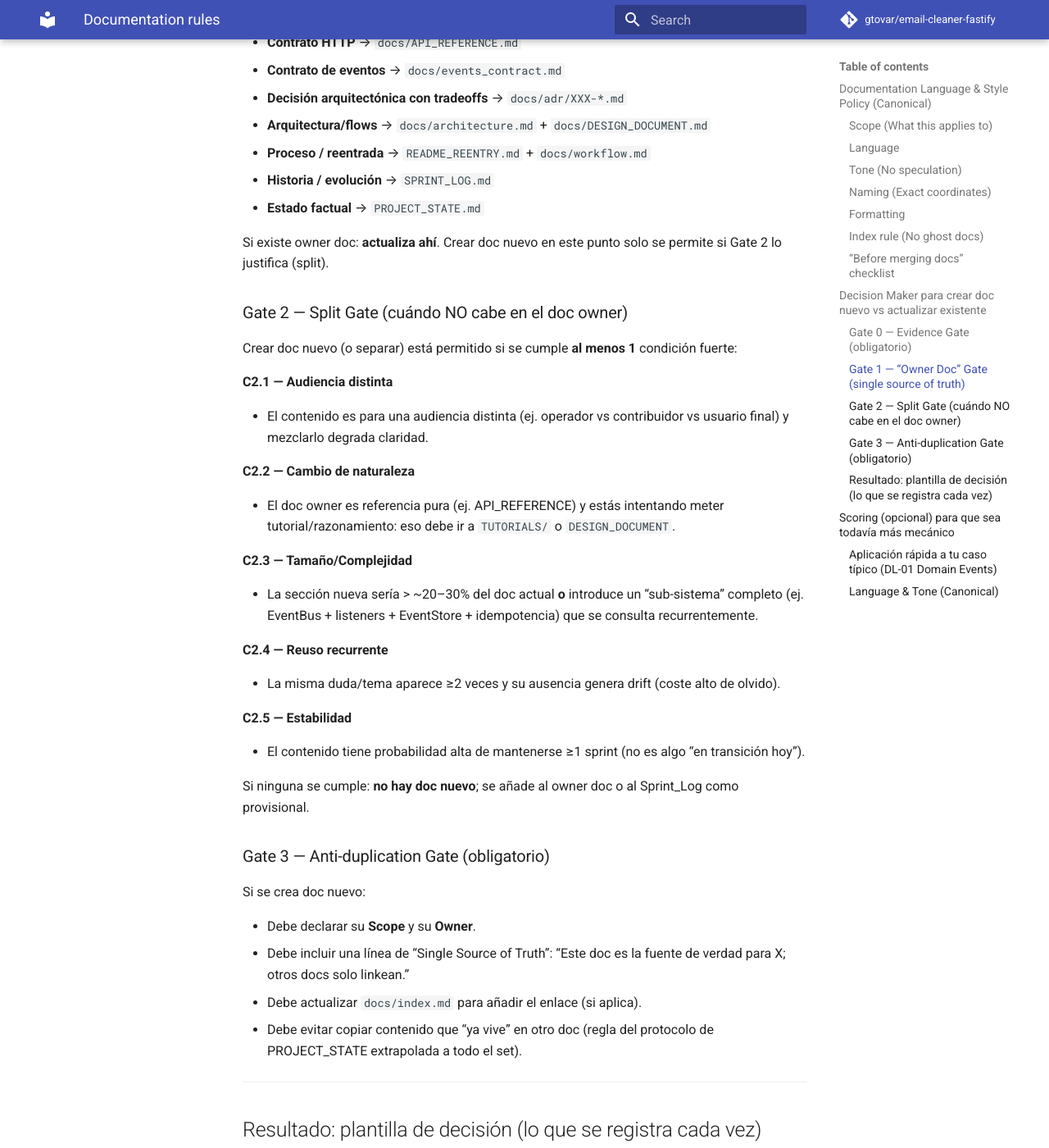
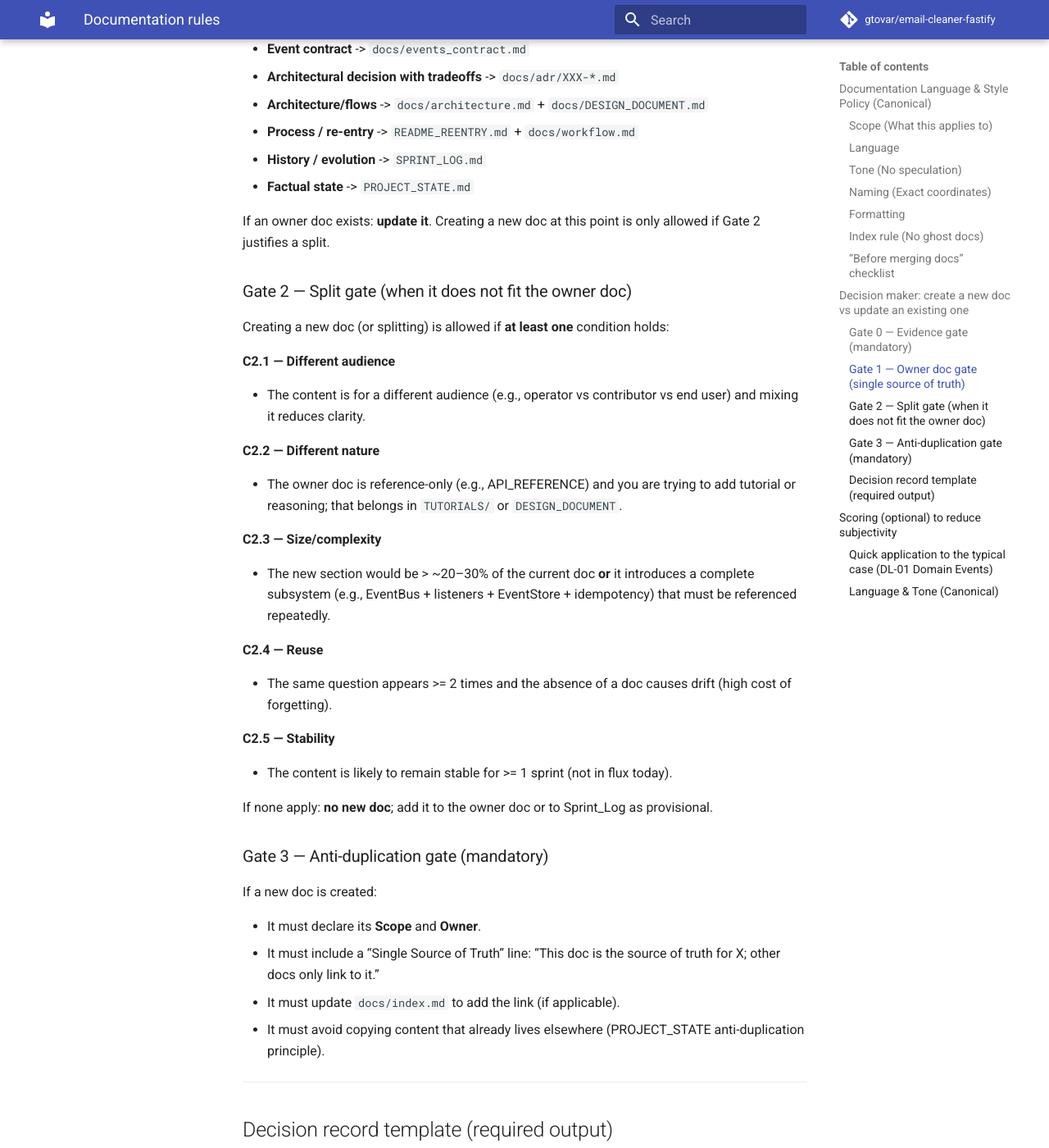
Before and after one commit to gtovar/email-cleaner-fastify, an MkDocs documentation site: the page built from docs/documentation_rules.md, in a window 1280 px wide and 1400 px high, scrolled down 2029 px. Shown: the whole window at 82% size. Built offline with MkDocs 1.6.1 and Material for MkDocs 9.7.7, drawn with Linux system fonts in a browser that asks for light colours; comment, search, counter and statistics services are not loaded; some of the changed text lies outside the part shown.

```diff
--- a/docs/documentation_rules.md
+++ b/docs/documentation_rules.md
@@ -44,80 +44,80 @@ Any new canonical doc MUST be referenced in:
 - [ ] Doc Health checks pass (fences, canonical links)
 
 
-# Decision Maker para crear doc nuevo vs actualizar existente
+# Decision maker: create a new doc vs update an existing one
 
-La regla principal (default):
+Default rule:
 
-> **Actualizar un doc existente**.
-> **Crear doc nuevo solo si pasa un set de gates**.
+> **Update an existing document.**
+> **Create a new document only if it passes the gates below.**
 
-### Gate 0 — Evidence Gate (obligatorio)
+### Gate 0 — Evidence gate (mandatory)
 
-**Pregunta:** ¿Tengo evidencia primaria para lo que voy a documentar?
-Evidencia primaria = (diff, código, tests, snapshot, commit).
+**Question:** Do we have primary evidence for what we are documenting?
+Primary evidence = diff, code, tests, snapshot, commit.
 
-* Si **NO**: no se crea doc canónico. Se registra como **“Open Question”** en `SPRINT_LOG.md` o como nota temporal.
-* Si **SÍ**: continúa.
+* If **NO**: do not create a canonical doc. Record it as an **Open Question** in `SPRINT_LOG.md` or as a temporary note.
+* If **YES**: continue.
 
-### Gate 1 — “Owner Doc” Gate (single source of truth)
+### Gate 1 — Owner doc gate (single source of truth)
 
-**Pregunta:** ¿Existe ya un documento cuyo propósito cubre este contenido?
-Mapa de ownership (regla de asignación):
+**Question:** Does a document already exist whose scope covers this content?
+Ownership map:
 
-* **Contrato HTTP** → `docs/API_REFERENCE.md`
-* **Contrato de eventos** → `docs/events_contract.md`
-* **Decisión arquitectónica con tradeoffs** → `docs/adr/XXX-*.md`
-* **Arquitectura/flows** → `docs/architecture.md` + `docs/DESIGN_DOCUMENT.md`
-* **Proceso / reentrada** → `README_REENTRY.md` + `docs/workflow.md`
-* **Historia / evolución** → `SPRINT_LOG.md`
-* **Estado factual** → `PROJECT_STATE.md`
+* **HTTP contract** -> `docs/API_REFERENCE.md`
+* **Event contract** -> `docs/events_contract.md`
+* **Architectural decision with tradeoffs** -> `docs/adr/XXX-*.md`
+* **Architecture/flows** -> `docs/architecture.md` + `docs/DESIGN_DOCUMENT.md`
+* **Process / re-entry** -> `README_REENTRY.md` + `docs/workflow.md`
+* **History / evolution** -> `SPRINT_LOG.md`
+* **Factual state** -> `PROJECT_STATE.md`
 
-Si existe owner doc: **actualiza ahí**.
-Crear doc nuevo en este punto solo se permite si Gate 2 lo justifica (split).
+If an owner doc exists: **update it**.
+Creating a new doc at this point is only allowed if Gate 2 justifies a split.
 
-### Gate 2 — Split Gate (cuándo NO cabe en el doc owner)
+### Gate 2 — Split gate (when it does not fit the owner doc)
 
-Crear doc nuevo (o separar) está permitido si se cumple **al menos 1** condición fuerte:
+Creating a new doc (or splitting) is allowed if **at least one** condition holds:
 
-**C2.1 — Audiencia distinta**
+**C2.1 — Different audience**
 
-* El contenido es para una audiencia distinta (ej. operador vs contribuidor vs usuario final) y mezclarlo degrada claridad.
+* The content is for a different audience (e.g., operator vs contributor vs end user) and mixing it reduces clarity.
 
-**C2.2 — Cambio de naturaleza**
+**C2.2 — Different nature**
 
-* El doc owner es referencia pura (ej. API_REFERENCE) y estás intentando meter tutorial/razonamiento: eso debe ir a `TUTORIALS/` o `DESIGN_DOCUMENT`.
+* The owner doc is reference-only (e.g., API_REFERENCE) and you are trying to add tutorial or reasoning; that belongs in `TUTORIALS/` or `DESIGN_DOCUMENT`.
 
-**C2.3 — Tamaño/Complejidad**
+**C2.3 — Size/complexity**
 
-* La sección nueva sería > ~20–30% del doc actual **o** introduce un “sub-sistema” completo (ej. EventBus + listeners + EventStore + idempotencia) que se consulta recurrentemente.
+* The new section would be > ~20–30% of the current doc **or** it introduces a complete subsystem (e.g., EventBus + listeners + EventStore + idempotency) that must be referenced repeatedly.
 
-**C2.4 — Reuso recurrente**
+**C2.4 — Reuse**
 
-* La misma duda/tema aparece ≥2 veces y su ausencia genera drift (coste alto de olvido).
+* The same question appears >= 2 times and the absence of a doc causes drift (high cost of forgetting).
 
-**C2.5 — Estabilidad**
+**C2.5 — Stability**
 
-* El contenido tiene probabilidad alta de mantenerse ≥1 sprint (no es algo “en transición hoy”).
+* The content is likely to remain stable for >= 1 sprint (not in flux today).
 
-Si ninguna se cumple: **no hay doc nuevo**; se añade al owner doc o al Sprint_Log como provisional.
+If none apply: **no new doc**; add it to the owner doc or to Sprint_Log as provisional.
 
-### Gate 3 — Anti-duplication Gate (obligatorio)
+### Gate 3 — Anti-duplication gate (mandatory)
 
-Si se crea doc nuevo:
+If a new doc is created:
 
-* Debe declarar su **Scope** y su **Owner**.
-* Debe incluir una línea de “Single Source of Truth”:
-  “Este doc es la fuente de verdad para X; otros docs solo linkean.”
-* Debe actualizar `docs/index.md` para añadir el enlace (si aplica).
-* Debe evitar copiar contenido que “ya vive” en otro doc (regla del protocolo de PROJECT_STATE extrapolada a todo el set).
+* It must declare its **Scope** and **Owner**.
+* It must include a “Single Source of Truth” line:
+  “This doc is the source of truth for X; other docs only link to it.”
+* It must update `docs/index.md` to add the link (if applicable).
+* It must avoid copying content that already lives elsewhere (PROJECT_STATE anti-duplication principle).
 
 ---
 
-## Resultado: plantilla de decisión (lo que se registra cada vez)
+## Decision record template (required output)
 
-Esto es lo mínimo que debe salir cada vez que discutamos “¿doc nuevo?”:
+This is the minimum output every time we discuss “new doc?”:
 
-**Doc Decision Record (DDR)** (no necesariamente un archivo; puede ser un bloque en Sprint_Log si no amerita ADR)
+**Doc Decision Record (DDR)** (not necessarily a file; can live in Sprint_Log if no ADR is needed)
 
 * Topic:
 * Evidence:
@@ -136,36 +136,36 @@ Esto es lo mínimo que debe salir cada vez que discutamos “¿doc nuevo?”:
 
 ---
 
-# Scoring (opcional) para que sea todavía más mecánico
+# Scoring (optional) to reduce subjectivity
 
-Si quieres reducir subjetividad, usa un score 0–10:
+Use a 0–10 score:
 
 * Evidence strength (0–2)
-* Owner fit gap (0–2) (0 = cabe perfecto; 2 = no cabe)
+* Owner fit gap (0–2) (0 = perfect fit; 2 = does not fit)
 * Audience separation (0–2)
 * Reuse frequency (0–2)
 * Stability horizon (0–2)
 
-**Regla:**
+Rule:
 
-* Score ≤ 4 → Update existing doc
-* Score 5–6 → Update existing + link + Sprint_Log note (si hay transición)
-* Score ≥ 7 → Create new doc (o split), con G3 anti-duplication
+* Score <= 4 -> Update existing doc
+* Score 5–6 -> Update existing + link + Sprint_Log note (if in transition)
+* Score >= 7 -> Create new doc (or split), with G3 anti-duplication
 
 ---
 
-## Aplicación rápida a tu caso típico (DL-01 Domain Events)
+## Quick application to the typical case (DL-01 Domain Events)
 
-* Evidence: sí (código + tests + diff) → G0 pasa.
-* Owner doc existe: `docs/events_contract.md` → G1: update ahí.
-* ¿Split? normalmente no (a menos que metas tutorial/arquitectura profunda) → G2 no.
-* ¿ADR? solo si la decisión “domain.* vs NEW_*” se declara canónica y estable → eso sí sería ADR (tradeoff + dirección).
+* Evidence: yes (code + tests + diff) -> G0 passes.
+* Owner doc exists: `docs/events_contract.md` -> G1: update there.
+* Split? usually no (unless adding tutorial/architecture depth) -> G2 no.
+* ADR? only if the decision “domain.* vs NEW_*” is declared canonical and stable -> then it is an ADR (tradeoff + direction).
 
-**Decisión mecánica:**
-Actualizar `docs/events_contract.md`.
-Crear ADR solo si decidimos oficialmente naming canónico.
+Mechanical decision:
+Update `docs/events_contract.md`.
+Create an ADR only if we officially decide canonical naming.
 
-
+---
 
 ## Language & Tone (Canonical)
 
```
Also changed, not shown: PROJECT_STATE.md (+30 -5 lines), README_REENTRY.md (+1 -1 lines), Sprint_Log.md (+4 -1 lines), docs/index.md (+49 -49 lines).
